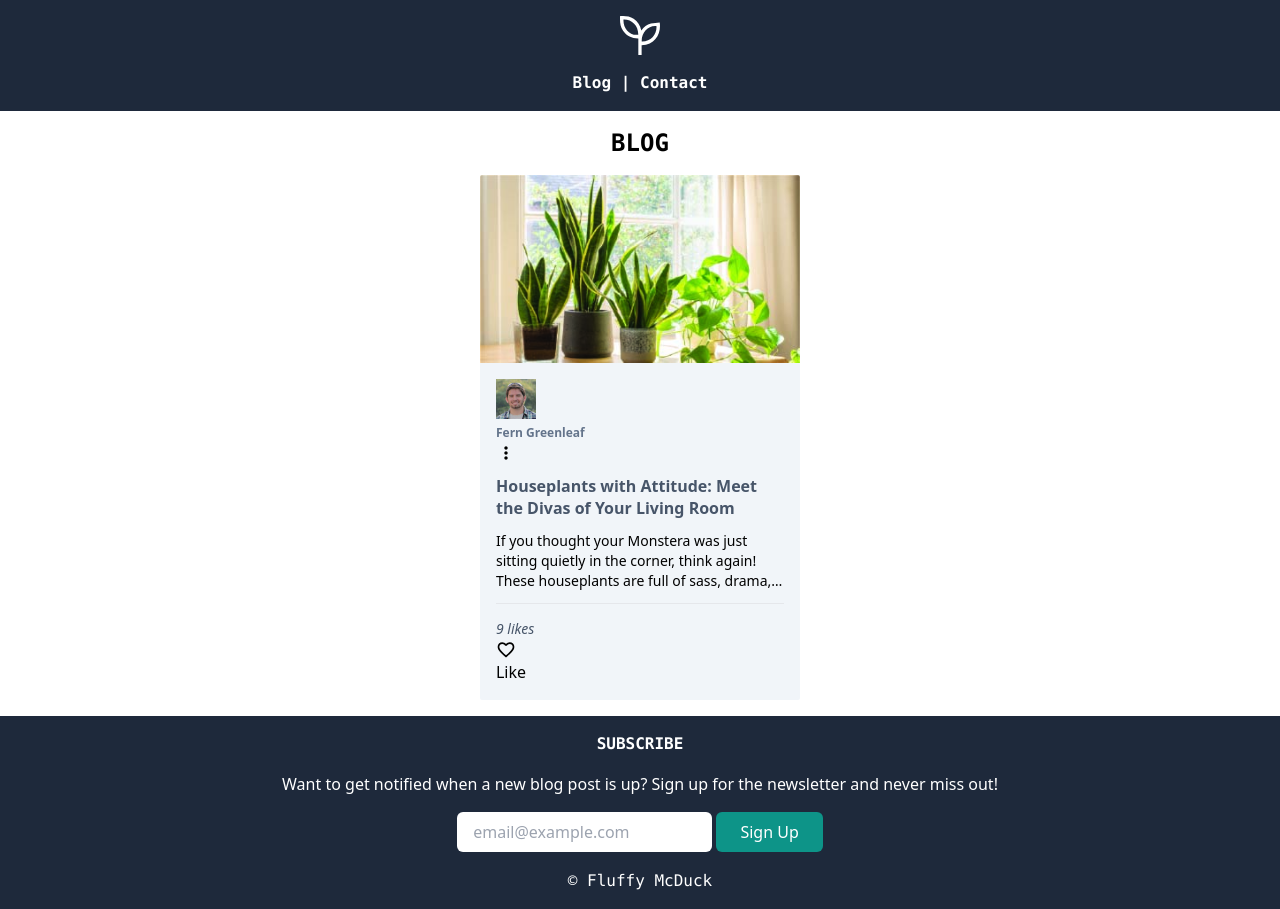
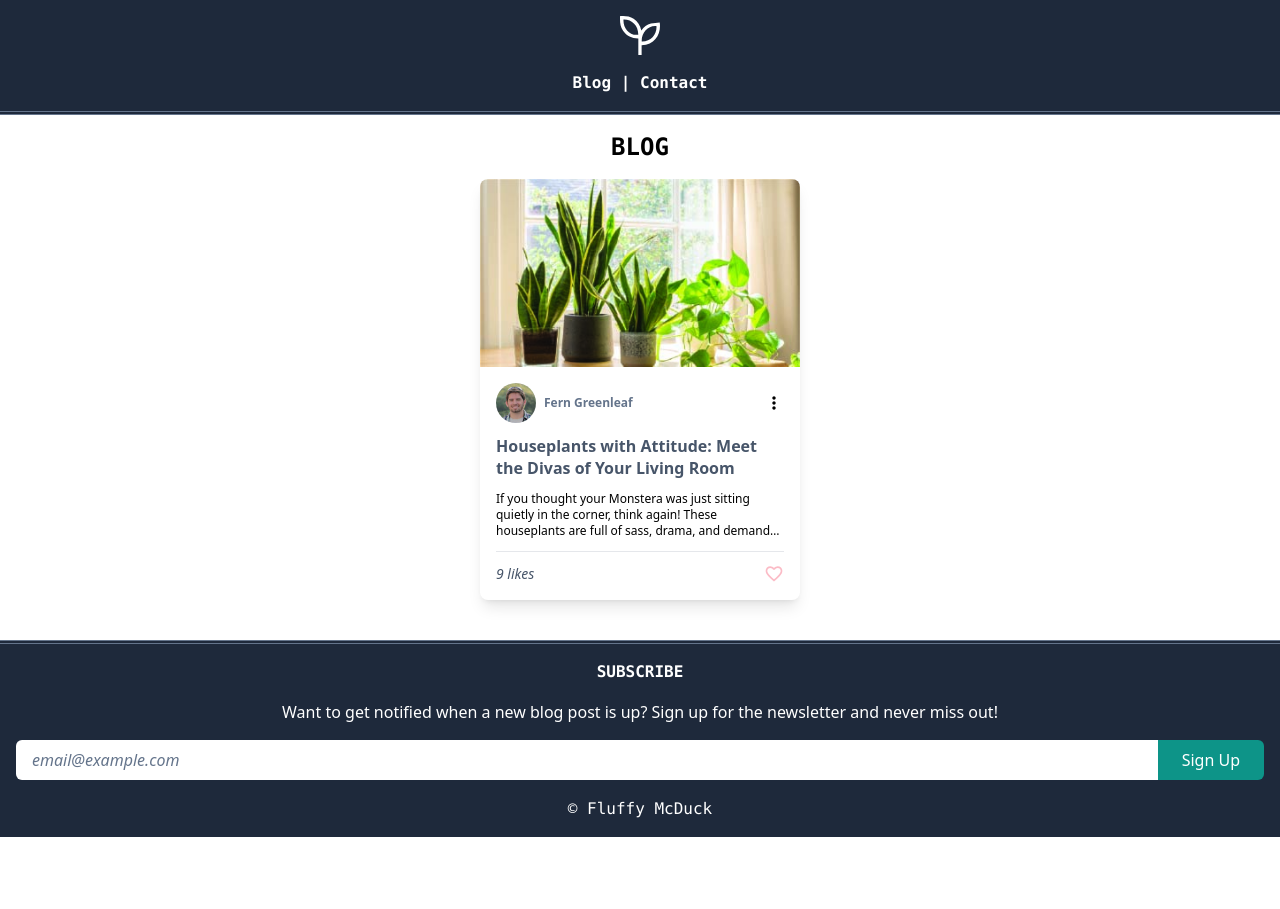
Before and after one commit to obahchimaobi/Scrim-s06itq6, a website: page index.html in a window 1280 px wide. After the commit the page ends 837 px from the top, so only its background shows below. Drawn offline with nearby package versions, Linux system fonts and the light colour scheme.

Commit message:
Initial Commit

```diff
--- /dev/null
+++ b/borders.html
@@ -0,0 +1,13 @@
+<!doctype html>
+<html>
+    <head>
+        <meta charset="UTF-8">
+        <meta name="viewport" content="width=device-width, initial-scale=1.0">
+        <script src="https://cdn.tailwindcss.com"></script>
+    </head>
+    <body class="bg-gray-300">
+        <section class="h-screen flex items-center justify-center">
+            <img class="w-96 border-slate-800 border-8 rounded-full border-dotted" src="orange.jpg" alt="orange on a gray tabletop"/>
+        </section>
+    </body>
+</html>
--- a/index.html
+++ b/index.html
@@ -15,7 +15,7 @@ YOUR TASKS
         <script src="https://cdn.tailwindcss.com"></script>
     </head>
     <body class="">
-        <header class="bg-slate-800 text-white py-4 px-4">
+        <header class="bg-slate-800 text-white py-4 px-4 border-b-4 border-double border-slate-500">
             <section>
                 <svg class="w-10 mx-auto" xmlns="http://www.w3.org/2000/svg" viewBox="0 0 164.56 162.44" xmlns:v="https://vecta.io/nano" fill="white"><path d="M88.94 119.91v42.53H75.4V92.17c-26.58.24-47.78-9.8-62.83-31.49C.01 42.59-.81 21.91.41.47 20.12-.94 39.07.28 56.17 11.7c16.82 11.23 26.68 27.1 31.55 47.46 10.5-14.19 22.98-24.84 39.54-28.46 11.82-2.59 24.14-2.93 36.15-4.26 6.86 44.12-17.09 92.51-74.47 93.48zM14.33 14.31C12.4 48.23 36.69 81.49 75.09 77.17c1.17-36.65-25.68-64.07-60.76-62.86zm75.07 90.8c37.04.92 61.67-25.55 60.93-63.1-32.53-4.75-62.82 26.43-60.93 63.1z"/></svg>
             </section>
@@ -29,23 +29,24 @@ YOUR TASKS
             <h2 class="text-center py-4 uppercase font-mono font-bold text-2xl">Blog</h2>
 
             <!-- CARD CONTAINER -->
-            <section class="w-11/12 mx-auto">
+            <section class="w-11/12 mx-auto mb-10">
 
                 <!-- CARD -->
-                <section class="bg-slate-100 mb-4 w-80 mx-auto rounded-sm">
-                    <img src="img/post_houseplants.jpg" class="rounded-t-sm" alt="Houseplants with Attitudes"/>
+                <section class="shadow-lg w-80 mx-auto rounded-lg hover:shadow-xl hover:scale-105 duration-300">
+                    <img src="img/post_houseplants.jpg" class="rounded-t-lg" alt="Houseplants with Attitudes"/>
 
                     <!-- CARD CONTENT -->
                     <section class="p-4">
 
                         <!-- CARD HEADER -->
                         <section>
-                            <section>
-                                <section>
-                                    <img class="w-10" src="img/author_fern.jpg" alt="Fern Greenleaf" />
+                            <section class="flex items-center justify-between">
+                                <div class="flex items-center space-x-2">
+                                    <img class="w-10 rounded-full" src="img/author_fern.jpg" alt="Fern Greenleaf" />
                                     <span class="text-slate-500 text-xs font-bold">Fern Greenleaf</span>
-                                </section>
-                                <svg height="20px" viewBox="0 -960 960 960" width="20px"><path d="M480-160q-33 0-56.5-23.5T400-240q0-33 23.5-56.5T480-320q33 0 56.5 23.5T560-240q0 33-23.5 56.5T480-160Zm0-240q-33 0-56.5-23.5T400-480q0-33 23.5-56.5T480-560q33 0 56.5 23.5T560-480q0 33-23.5 56.5T480-400Zm0-240q-33 0-56.5-23.5T400-720q0-33 23.5-56.5T480-800q33 0 56.5 23.5T560-720q0 33-23.5 56.5T480-640Z"/></svg>
+                                </div>
+
+                                <svg height="20px" class="hover:cursor-pointer" viewBox="0 -960 960 960" width="20px"><path d="M480-160q-33 0-56.5-23.5T400-240q0-33 23.5-56.5T480-320q33 0 56.5 23.5T560-240q0 33-23.5 56.5T480-160Zm0-240q-33 0-56.5-23.5T400-480q0-33 23.5-56.5T480-560q33 0 56.5 23.5T560-480q0 33-23.5 56.5T480-400Zm0-240q-33 0-56.5-23.5T400-720q0-33 23.5-56.5T480-800q33 0 56.5 23.5T560-720q0 33-23.5 56.5T480-640Z"/></svg>
                                 <!-- <span>More options</span> -->
                             </section>
                         </section>
@@ -54,7 +55,7 @@ YOUR TASKS
                         <!-- CARD BODY -->
                         <section>
                             <h2 class="text-slate-600 font-bold py-3 leading-snug">Houseplants with Attitude: Meet the Divas of Your Living Room</h2>
-                            <p class="text-sm line-clamp-3">
+                            <p class="text-xs line-clamp-3">
                                 If you thought your Monstera was just sitting quietly in the corner, think again! These houseplants are full of sass, drama, and demands. From diva-like Calatheas that throw a tantrum if you mist them wrong to ferns that seem to love dying for attention, we’re here to introduce you to the plant kingdom’s most dramatic members.
                             </p>
                         </section>
@@ -63,10 +64,9 @@ YOUR TASKS
                         <hr class="my-3">
 
                         <!-- CARD FOOTER -->
-                        <section>
+                        <section class="flex items-center justify-between">
                             <span class="text-slate-600 text-sm italic">9 likes</span>
-                            <svg xmlns="http://www.w3.org/2000/svg" height="20px" viewBox="0 -960 960 960" width="20px"><path d="m480-120-58-52q-101-91-167-157T150-447.5Q111-500 95.5-544T80-634q0-94 63-157t157-63q52 0 99 22t81 62q34-40 81-62t99-22q94 0 157 63t63 157q0 46-15.5 90T810-447.5Q771-395 705-329T538-172l-58 52Zm0-108q96-86 158-147.5t98-107q36-45.5 50-81t14-70.5q0-60-40-100t-100-40q-47 0-87 26.5T518-680h-76q-15-41-55-67.5T300-774q-60 0-100 40t-40 100q0 35 14 70.5t50 81q36 45.5 98 107T480-228Zm0-273Z"/></svg>
-                            <span>Like</span>
+                            <svg class="fill-rose-500 hover:fill-rose-700 cursor-pointer opacity-35 hover:opacity-100 duration-200" xmlns="http://www.w3.org/2000/svg" height="20px" viewBox="0 -960 960 960" width="20px"><path d="m480-120-58-52q-101-91-167-157T150-447.5Q111-500 95.5-544T80-634q0-94 63-157t157-63q52 0 99 22t81 62q34-40 81-62t99-22q94 0 157 63t63 157q0 46-15.5 90T810-447.5Q771-395 705-329T538-172l-58 52Zm0-108q96-86 158-147.5t98-107q36-45.5 50-81t14-70.5q0-60-40-100t-100-40q-47 0-87 26.5T518-680h-76q-15-41-55-67.5T300-774q-60 0-100 40t-40 100q0 35 14 70.5t50 81q36 45.5 98 107T480-228Zm0-273Z"/></svg>
                         </section>
                         <!-- CARD FOOTER END -->
 
@@ -81,14 +81,14 @@ YOUR TASKS
             <!--CARD CONTAINER END-->
 
         </main>
-        <footer class="bg-slate-800 px-4 py-4 text-center text-white">
+        <footer class="bg-slate-800 px-4 py-4 text-center text-white border-t-4 border-double border-slate-500">
             <!-- FOOTER CONTENT -->
             <section>
                 <h3 class="font-bold uppercase text-base font-mono mb-4">Subscribe</h3>
                 <p class="mb-3">Want to get notified when a new blog post is up? Sign up for the newsletter and never miss out!</p>
-                <form class="my-4">
-                    <input class="p-2 text-slate-800 pl-4 rounded-md focus:outline-none" type="email" placeholder="email@example.com"/>
-                    <input type="submit" class="px-6 py-2 rounded-md bg-teal-600 cursor-pointer hover:bg-teal-700 duration-300" value="Sign Up"/>
+                <form class="my-4 flex w-full">
+                    <input class="p-2 text-slate-800 pl-4 rounded-l-md placeholder:text-slate-500 placeholder:italic flex-grow focus:outline-none" type="email" placeholder="email@example.com"/>
+                    <input type="submit" class="px-6 py-2 rounded-r-md bg-teal-600 cursor-pointer hover:bg-teal-700 duration-300" value="Sign Up"/>
                 </form>
                 <span class="font-mono">&copy; Fluffy McDuck</span>
             </section>
```
Also changed, not shown: modifiers.html (added, +18 -0 lines), shadows.html (added, +17 -0 lines), fashion_cat.jpg (added), orange.jpg (added).
